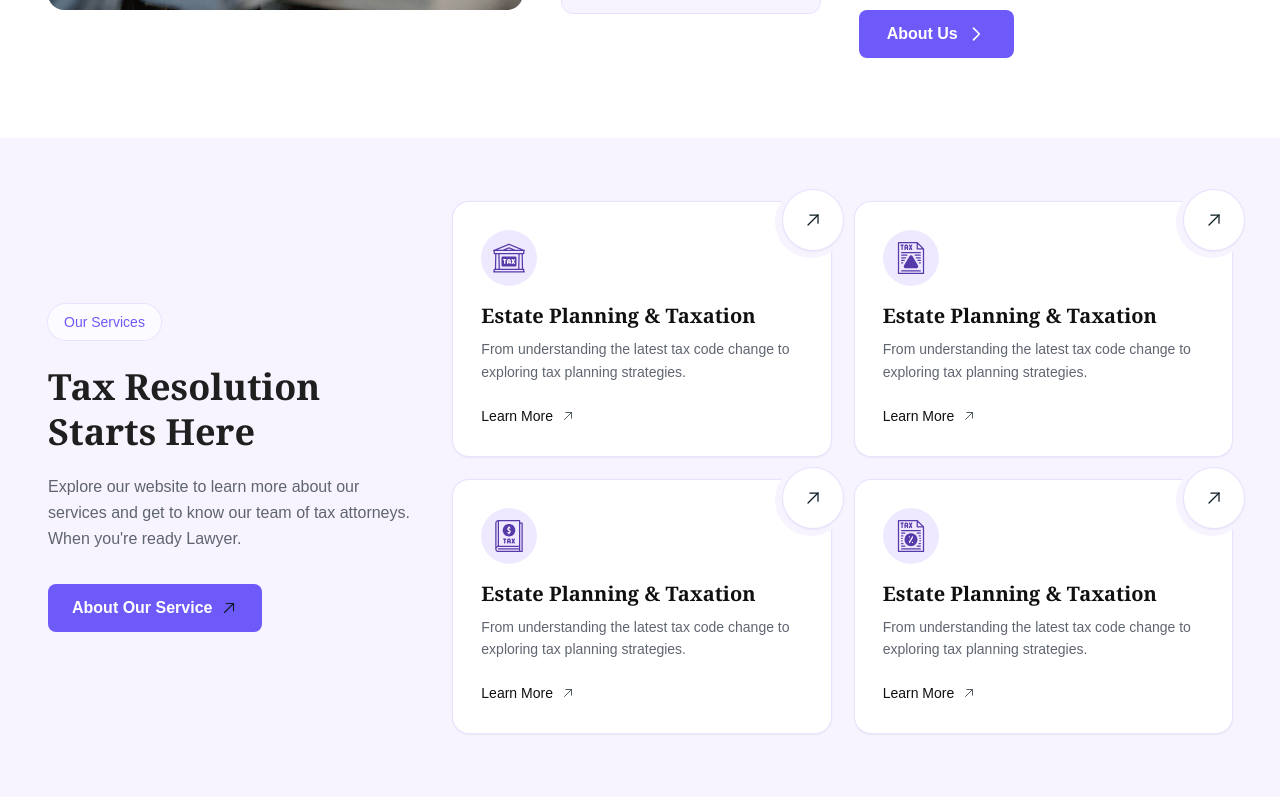
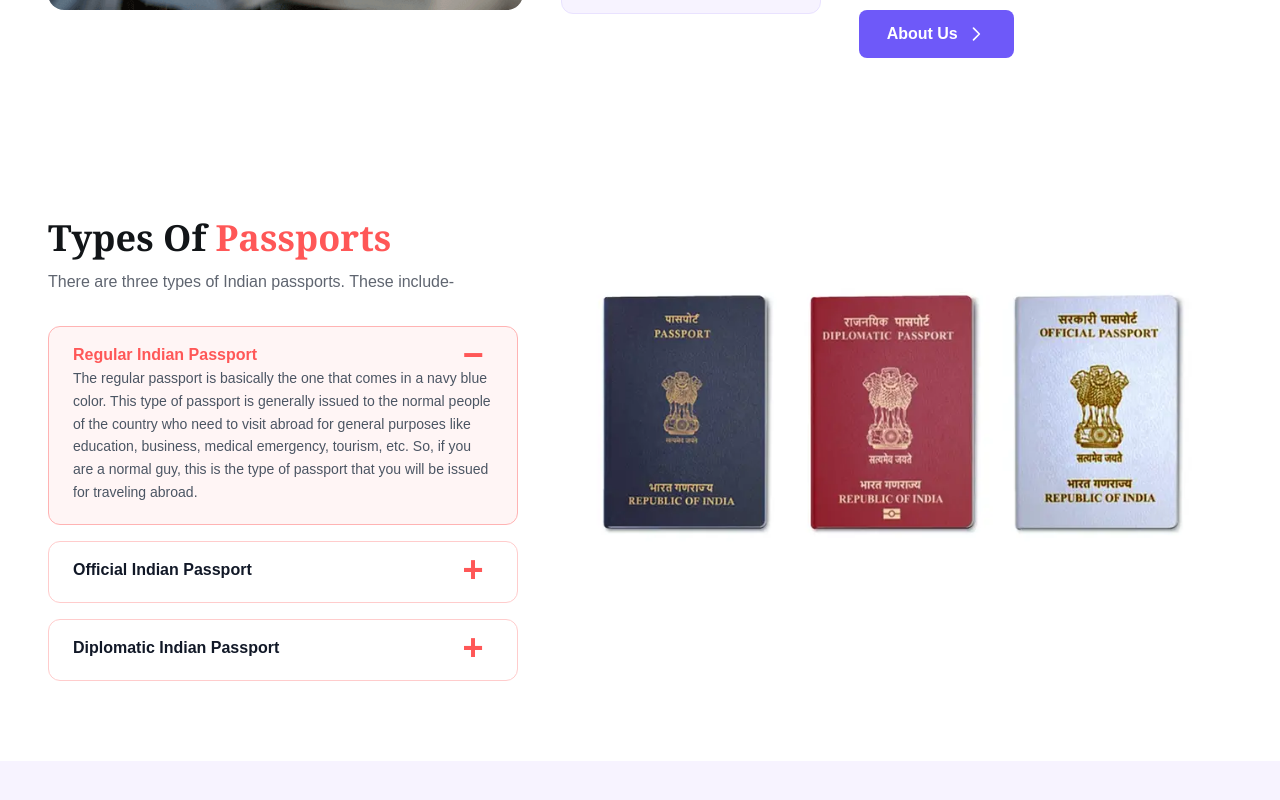
Before and after one commit to AneeVerse/rocket-passport, a Next.js app: page / in a window 1280 px wide. Shown: the part 1920-2720 px from the top of the page. Built offline with nearby package versions, Linux system fonts and the light colour scheme.

Commit message:
Add TypesOfPassports component to homepage, including FAQ section and associated image

```diff
--- a/src/app/page.tsx
+++ b/src/app/page.tsx
@@ -3,6 +3,7 @@ import Hero from '@/components/Hero';
 import BookSection from '@/components/BookSection';
 import AboutUs from '@/components/AboutUs';
 import ServiceSection from '@/components/ServiceSection';
+import TypesOfPassports from '@/components/TypesOfPassports';
 
 export default function Home() {
   return (
@@ -11,6 +12,7 @@ export default function Home() {
       <Hero />
       <BookSection />
       <AboutUs />
+      <TypesOfPassports />
       <ServiceSection />
     </div>
   );
--- /dev/null
+++ b/src/components/TypesOfPassports.tsx
@@ -0,0 +1,94 @@
+'use client';
+import Image from 'next/image';
+import { useState } from 'react';
+
+type FaqItem = {
+  title: string;
+  content: string;
+};
+
+const faqItems: FaqItem[] = [
+  {
+    title: 'Regular Indian Passport',
+    content:
+      "The regular passport is basically the one that comes in a navy blue color. This type of passport is generally issued to the normal people of the country who need to visit abroad for general purposes like education, business, medical emergency, tourism, etc. So, if you are a normal guy, this is the type of passport that you will be issued for traveling abroad.",
+  },
+  {
+    title: 'Official Indian Passport',
+    content:
+      'The regular passport is basically the one that comes in a navy blue color. This type of passport is generally issued to the normal people of the country who need to visit abroad for general purposes like education, business, medical emergency, tourism, etc. So, if you are a normal guy, this is the type of passport that you will be issued for traveling abroad.',
+  },
+  {
+    title: 'Diplomatic Indian Passport',
+    content:
+      'The regular passport is basically the one that comes in a navy blue color. This type of passport is generally issued to the normal people of the country who need to visit abroad for general purposes like education, business, medical emergency, tourism, etc. So, if you are a normal guy, this is the type of passport that you will be issued for traveling abroad.',
+  },
+];
+
+export default function TypesOfPassports() {
+  const [openIndex, setOpenIndex] = useState<number | null>(0);
+
+  return (
+    <section className="py-20 bg-white">
+      <div className="max-w-[1420px] mx-auto px-6 sm:px-10 lg:px-12">
+        <div className="grid grid-cols-1 lg:grid-cols-12 gap-10 items-start">
+          {/* Left: Title + Accordion */}
+          <div className="lg:col-span-5">
+            <h2 className="text-3xl md:text-4xl font-serif font-bold text-[#121518] mb-3">
+              Types Of <span className="text-[#ff5757]">Passports</span>
+            </h2>
+            <p className="text-[#5f6570] mb-8 text-[15px] md:text-base">
+              There are three types of Indian passports. These include-
+            </p>
+
+            <div className="flex flex-col gap-4">
+              {faqItems.map((item, idx) => {
+                const isOpen = openIndex === idx;
+                return (
+                  <div
+                    key={item.title}
+                    className={`border rounded-xl transition-colors ${
+                      isOpen ? 'border-[#ffb3b3] bg-[#fff5f5]' : 'border-[#ffcccc] bg-white'
+                    }`}
+                  >
+                    <button
+                      aria-expanded={isOpen}
+                      className="w-full grid grid-cols-[1fr_auto] items-center text-left px-6 h-12"
+                      onClick={() => setOpenIndex(isOpen ? null : idx)}
+                    >
+                      <span className={`font-bold leading-none mt-2 ${isOpen ? 'text-[#ff5757]' : 'text-[#111827]'}`}>{item.title}</span>
+                      <span className={`inline-flex items-center mt-2 justify-center leading-none ${isOpen ? 'text-[#ff5757]' : 'text-[#ff5757]'} text-3xl md:text-4xl font-semibold w-10 h-10`}>
+                        {isOpen ? '−' : '+'}
+                      </span>
+                    </button>
+                    <div
+                      className={`grid transition-all duration-300 ease-out ${
+                        isOpen ? 'grid-rows-[1fr] opacity-100' : 'grid-rows-[0fr] opacity-0'
+                      }`}
+                    >
+                      <div className="overflow-hidden px-6 pb-5 -mt-2 text-[#4b5563] text-sm leading-relaxed">
+                        {item.content}
+                      </div>
+                    </div>
+                  </div>
+                );
+              })}
+            </div>
+          </div>
+
+          {/* Right: Combined passports image */}
+          <div className="lg:col-span-7 flex items-center justify-center lg:justify-end">
+            <Image
+              src="/images/passport-right.webp"
+              alt="Types of Indian Passports"
+              width={900}
+              height={620}
+              className="w-full max-w-[920px] h-100 object-contain"
+              priority
+            />
+          </div>
+        </div>
+      </div>
+    </section>
+  );
+}
```
Also changed, not shown: public/images/passport-right.webp (added).
